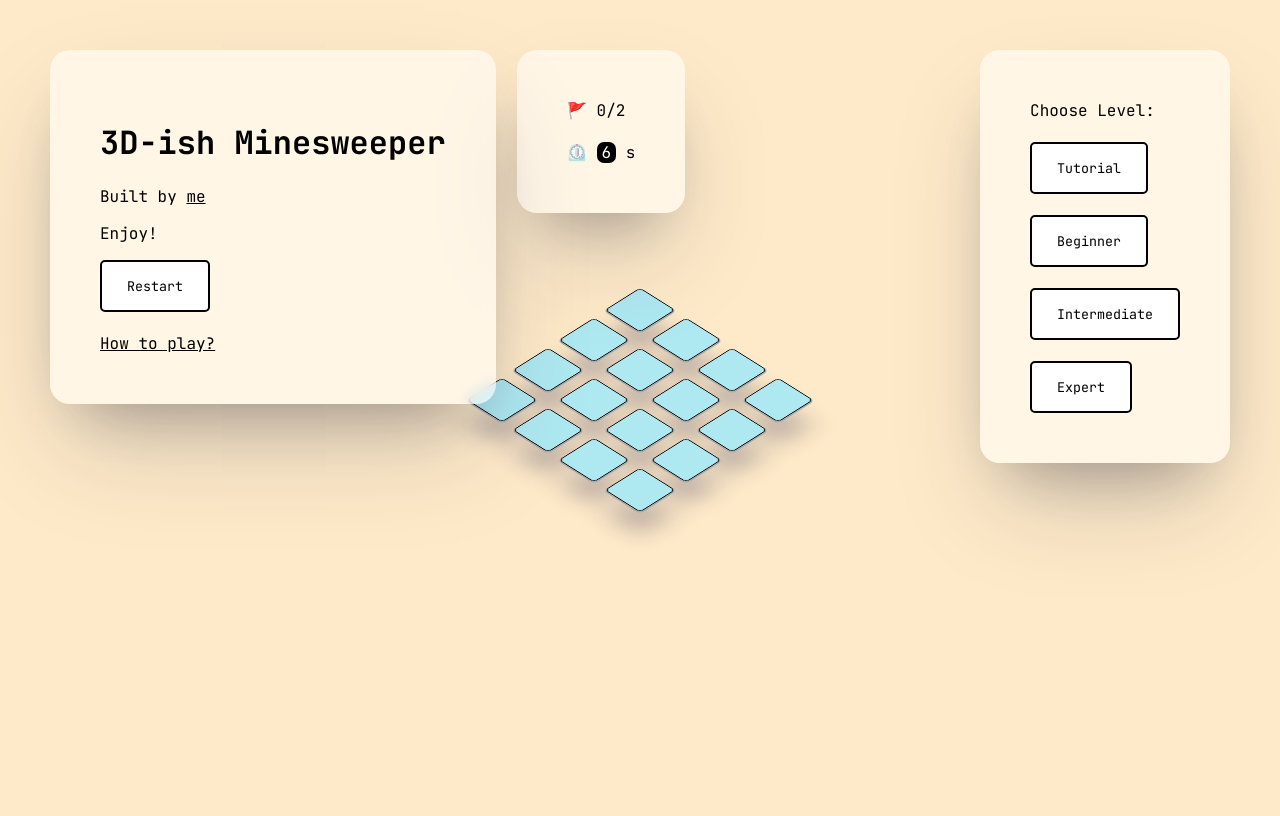
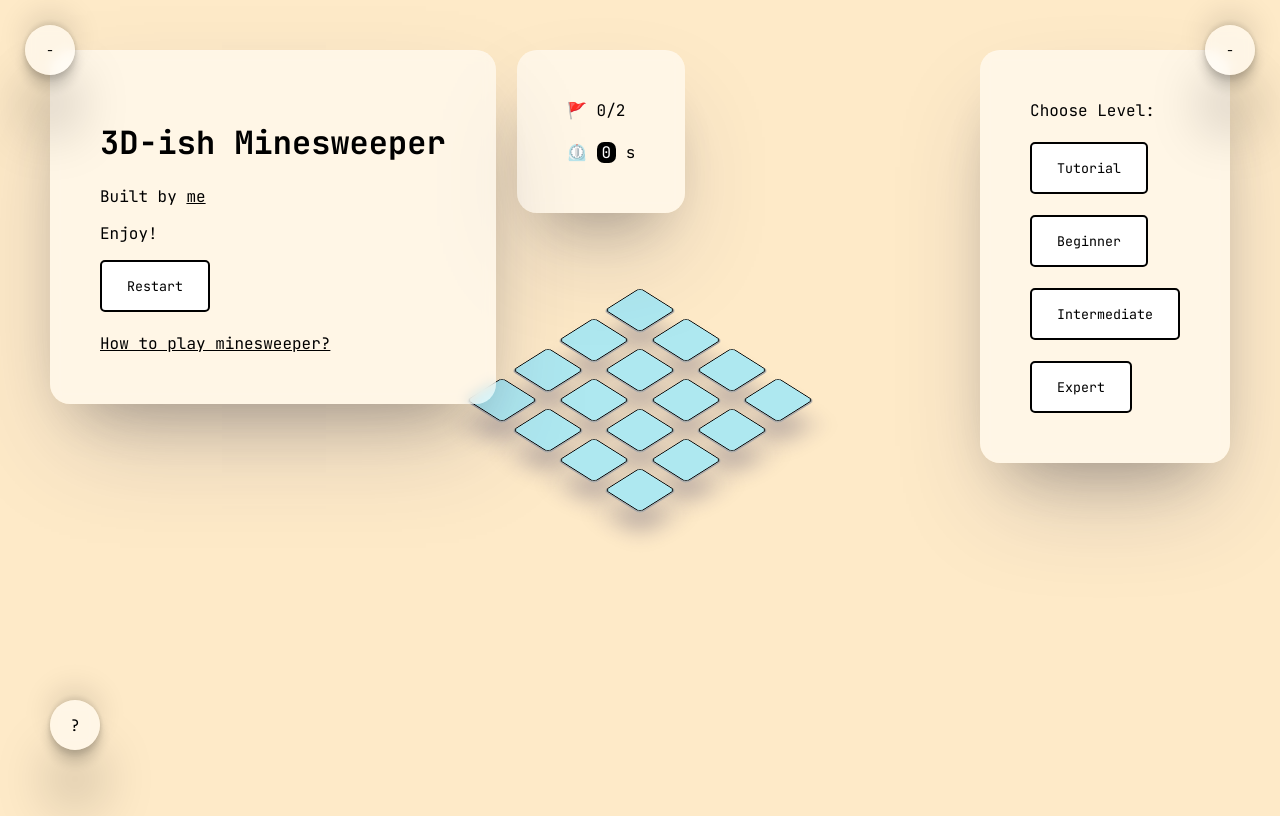
Before and after one commit to taozi8887/3dminesweeper, a Flask app: page / in a window 1280 px wide. Run offline with Flask 3, Linux system fonts and the light colour scheme.

Commit message:
bug fixing and ui changes

```diff
--- a/main.py
+++ b/main.py
@@ -125,6 +125,9 @@ def handle_click():
                     revealed.append((r, c))
             session['game_data']['gameover'] = True
             session['game_data']['revealed'] = revealed
+            level = session['game_data']['level']
+            initialize_game(level)
+
             return jsonify(success=False, gameover=True, revealed=revealed, game_board=game_board)
     else:
         if (row, col) not in revealed:
@@ -165,7 +168,10 @@ def handle_flag():
             for c in range(game_data['width']):
                 game_data['revealed'].append((r, c))
         session['game_data']['revealed'] = game_data['revealed']
-        return jsonify(success=True, win=True, revealed=game_data['revealed'], game_board=game_data['game_board'], nm=totalflags, flags=flags)
+        trev, tb = game_data['revealed'], game_data['game_board']
+        level = session['game_data']['level']
+        initialize_game(level)
+        return jsonify(success=True, win=True, revealed=trev, game_board=tb, nm=totalflags, flags=flags)
 
     return jsonify(success=True, state=state, nm=totalflags, flags=flags)
 
@@ -203,7 +209,10 @@ def gethtml(li, revealed):
             elif item in flagged:
                 html += f'        <div class="surface flagged" data-row="{row}" data-col="{col}"><span class="surfacetext"></span></div>\n'
             elif item in revealed:
-                a = 'g' if lst[item] == 1 else 'y' if lst[item] == 2 else 'r' if lst[item] > 2 else ''
+                if lst[item] == 'M':
+                    a = 'mine'
+                else:
+                    a = 'g' if lst[item] == 1 else 'y' if lst[item] == 2 else 'r' if lst[item] > 2 else ''
                 if lst[item] == 0:
                     html += f'        <div class="surface empty revealed" data-row="{row}" data-col="{col}"><span class="surfacetext"></span></div>\n'
                 else:
--- a/static/styles/index.css
+++ b/static/styles/index.css
@@ -91,8 +91,8 @@ body::-webkit-scrollbar {
 	position: fixed;
 	width: 100vw;
 	height: 1000vh;
-	background: rgb(161, 161, 161, 0.5);
-	z-index: 999;
+	background: rgb(161, 161, 161, 0.2);
+	z-index: 4;
 	align-content: center;
 	display: none;
 }
@@ -110,7 +110,7 @@ body::-webkit-scrollbar {
 	box-shadow: rgba(50, 50, 93, 0.25) 0px 50px 100px -20px, rgba(0, 0, 0, 0.3) 0px 30px 60px -30px;
 	backdrop-filter: blur(6px);
 	background: rgba(255, 255, 255, 0.55);
-	z-index: 999999999999;
+	z-index: 6;
 }
 
 button {
@@ -149,6 +149,7 @@ button:hover {
 	font-optical-sizing: auto;
 	font-style: normal;
 	z-index: 2;
+	display: none;
 
 	position: absolute;
 	top: 50px;
@@ -180,6 +181,7 @@ a {
 	font-family: "JetBrains Mono", serif;
 	font-optical-sizing: auto;
 	font-style: normal;
+	display: none;
 	z-index: 2;
 
 	position: absolute;
@@ -222,3 +224,100 @@ a {
 	border-radius: 7px;
 	color: white;
 }
+
+.helppopup {
+	font-family: "JetBrains Mono", serif;
+	font-optical-sizing: auto;
+	font-style: normal;
+	z-index: 2;
+	color: black;
+	width: 50px;
+	height: 50px;
+	border-radius: 99999px;
+	position: absolute;
+	bottom: 50px;
+	left: 50px;
+	align-items: center;
+	text-align: center;
+	justify-content: center;
+	backdrop-filter: blur(6px);
+	background: rgba(255, 255, 255, 0.55);
+	transition: all 0.2s ease-in-out;
+	cursor: pointer;
+	box-shadow: rgba(0, 0, 0, 0.25) 0px 54px 55px, rgba(0, 0, 0, 0.12) 0px -12px 30px, rgba(0, 0, 0, 0.12) 0px 4px 6px, rgba(0, 0, 0, 0.17) 0px 12px 13px, rgba(0, 0, 0, 0.09) 0px -3px 5px;
+}
+
+.helppopup:hover {
+	background: #6b5f49;
+	color: #feeac8;
+}
+
+.helppopup p {
+	position: absolute;
+	margin: 0;
+	left: 50%;
+	top: 50%;
+	text-align: center;
+	transform: translate(-50%, -50%);
+}
+
+.popup-overlay {
+	font-family: "JetBrains Mono", serif;
+	font-optical-sizing: auto;
+	font-style: normal;
+	z-index: 3;
+	color: black;
+
+	position: absolute;
+	top: 50%;
+	left: 50%;
+	transform: translate(-50%, -50%);
+	padding: 50px;
+	border-radius: 20px;
+	backdrop-filter: blur(6px);
+	background: rgba(255, 255, 255, .7);
+	box-shadow: rgba(255, 255, 255, 0.1) 0px 1px 1px 0px inset, rgba(50, 50, 93, 0.25) 0px 50px 100px -20px, rgba(0, 0, 0, 0.3) 0px 30px 60px -30px;
+}
+
+.minimize {
+	font-family: "JetBrains Mono", serif;
+	font-optical-sizing: auto;
+	font-style: normal;
+	z-index: 4;
+	border: none;
+	color: black;
+	width: 50px;
+	height: 50px;
+	border-radius: 99999px;
+	position: absolute;
+	top: 25px;
+	right: 25px;
+	align-items: center;
+	text-align: center;
+	justify-content: center;
+	backdrop-filter: blur(6px);
+	background: rgba(255, 255, 255, 0.55);
+	transition: all 0.2s ease-in-out;
+	cursor: pointer;
+	box-shadow: rgba(0, 0, 0, 0.25) 0px 54px 55px, rgba(0, 0, 0, 0.12) 0px -12px 30px, rgba(0, 0, 0, 0.12) 0px 4px 6px, rgba(0, 0, 0, 0.17) 0px 12px 13px, rgba(0, 0, 0, 0.09) 0px -3px 5px;
+}
+
+.minimize:hover {
+	background: #6b5f49;
+	color: #feeac8;
+}
+
+.minimize p {
+	position: absolute;
+	margin: 0;
+	left: 50%;
+	top: 50%;
+	text-align: center;
+	transform: translate(-50%, -50%);
+}
+
+#minimize-btn2 {
+	top: 25px;
+	left: 25px!important;
+	margin: 0!important;
+}
--- a/templates/index.html
+++ b/templates/index.html
@@ -15,36 +15,135 @@
         </style>
     </head>
     <body>
-      <div class="statsbox">
+      <div class="statsbox" id="statsbox">
         🚩 <span id="flags">{{flagged}}</span>/<span id="total">{{totalflags}}</span><br><br>
         ⏲️ <span id="time">0</span> s
       </div>
-      <div class="settingsbox">
+      <button id="minimize-btn" class="minimize" onclick="toggleSettings()"><p>-</p></button>
+      <button id="minimize-btn2" class="minimize" onclick="toggleSettings2()"><p>-</p></button>
+      <div class="settingsbox" id="settings-box">
         Choose Level: <br><br>
         <button id="tutorial-btn" onclick="setLevel(0)">Tutorial</button><br><br>
         <button id="beginner-btn" onclick="setLevel(1)">Beginner</button><br><br>
         <button id="intermediate-btn" onclick="setLevel(2)">Intermediate</button><br><br>
         <button id="expert-btn" onclick="setLevel(3)">Expert</button>
       </div>
-        <div class="titlebox">
-            <h1>3D-ish Minesweeper</h1>
-            <p>Built by <a href="github.com/EdwardLuoJihan" target="_blank">me</a></p>
-            <p>Enjoy!</p>
-            <button onclick="resetGame(); location.reload(); resetTimer(); startTimer();">Restart</button><br><br>
-            <a href="https://minesweepergame.com/strategy/how-to-play-minesweeper.php" target="_blank">How to play?</a>
-        </div>
-        </div>
+      <div class="helppopup" id="helppopup">
+        <p>?</p>
+    </div>
+    <!-- Hidden popup with game tips -->
+    <div class="popup-overlay" id="popup-overlay" style="display: none;">
+      <div class="popup-content">
+          <h2>Tips!</h2>
+          <ul>
+              <li>Drag your mouse around the screen to move the camera.</li>
+              <li>Right-click on a cell to flag it.</li>
+              <li>Left-click on a cell to reveal it.</li>
+              <li>Flag all the mines to win the game.</li>
+              <br>
+              <li>The timer starts when you either flag or click a cell.</li>
+              <li>Reloading the page will pause the timer until you make the next move.</li>
+          </ul>
+          <button id="closePopup">Close</button>
+      </div>
+    </div>
+      <div class="titlebox" id="title-box">
+          <h1>3D-ish Minesweeper</h1>
+          <p>Built by <a href="https://github.com/EdwardLuoJihan" target="_blank">me</a></p>
+          <p>Enjoy!</p>
+          <button onclick="resetGame(); location.reload(); resetTimer();">Restart</button><br><br>
+          <a href="https://minesweepergame.com/strategy/how-to-play-minesweeper.php" target="_blank">How to play minesweeper?</a>
+      </div>
         <div class="overlay" id="overlay">
             <div class="box">
                 <h1 id='msg'>You Lost!</h1>
                 <p id="timetaken"></p>
-                <button onclick="resetGame(); location.reload(); resetTimer(); startTimer();">Play Again</button>
+                <button onclick="resetGame(); location.reload(); resetTimer();">Play Again</button>
             </div>
         </div>
         <div class="grid" id="grid">
             {{html | safe}}
         </div>
         <script>
+          // Function to toggle settings box
+function toggleSettings() {
+    const settingsBox = document.getElementById("settings-box");
+    const settingsContent = document.getElementById("settings-box");
+    const minimizeBtn = document.getElementById("minimize-btn");
+
+    if (settingsContent.style.display === "none") {
+        settingsContent.style.display = "block";
+        minimizeBtn.style.display = "block!important";
+        minimizeBtn.innerHTML = "<p>-</p>";
+        localStorage.setItem("settingsMinimized", "false"); // Store in local storage
+    } else {
+        settingsContent.style.display = "none";
+        minimizeBtn.innerHTML = "<p>+</p>";
+        localStorage.setItem("settingsMinimized", "true"); // Store in local storage
+    }
+}
+function toggleSettings2() {
+    const t = document.getElementById("title-box");
+    const minimizeBtn2 = document.getElementById("minimize-btn2");
+    const stats = document.getElementById("statsbox");
+
+    if (t.style.display === "none") {
+        t.style.display = "block";
+        minimizeBtn2.style.display = "block!important";
+        minimizeBtn2.innerHTML = "<p>-</p>";
+        stats.style.left = '517px';
+        localStorage.setItem("settingsMinimized2", "false"); // Store in local storage
+    } else {
+        t.style.display = "none";
+        minimizeBtn2.innerHTML = "<p>+</p>";
+        stats.style.left = '50px';
+        localStorage.setItem("settingsMinimized2", "true"); // Store in local storage
+    }
+}
+
+// On page load, check if settings were minimized or not
+document.addEventListener("DOMContentLoaded", function() {
+    const settingsMinimized = localStorage.getItem("settingsMinimized");
+    const settingsContent = document.getElementById("settings-box");
+    const minimizeBtn = document.getElementById("minimize-btn");
+    const t = localStorage.getItem("settingsMinimized2");
+    const t1 = document.getElementById("title-box");
+    const t2 = document.getElementById("minimize-btn2");
+    const stats = document.getElementById("statsbox");
+
+    if (settingsMinimized === "true") {
+        settingsContent.style.display = "none";
+        minimizeBtn.innerHTML = "<p>+</p>";
+    } else {
+        settingsContent.style.display = "block";
+        minimizeBtn.innerHTML = "<p>-</p>";
+    }
+
+    if (t === "true") {
+        t1.style.display = "none";
+        t2.innerHTML = "<p>+</p>";
+        stats.style.left = '50px';
+    } else {
+        t1.style.display = "block";
+        stats.style.left = '517px';
+        t2.innerHTML = "<p>-</p>";
+    }
+});
+// Toggle the help popup
+document.getElementById("helppopup").addEventListener("click", function () {
+    const popupOverlay = document.getElementById("popup-overlay");
+    if (popupOverlay.style.display === "none" || popupOverlay.style.display === "") {
+        popupOverlay.style.display = "flex"; // Show popup
+    } else {
+        popupOverlay.style.display = "none"; // Hide popup
+    }
+});
+
+// Close the help popup when the close button is clicked
+document.getElementById("closePopup").addEventListener("click", function () {
+    document.getElementById("popup-overlay").style.display = "none";
+});
+
           let timer; // Variable to store the timer
 let elapsedTime = parseInt(localStorage.getItem('elapsedTime')) || 0; // Track elapsed time in seconds, default to 0 if not set
 let timerRunning = false; // Flag to track if the timer is running
@@ -70,7 +169,6 @@ function stopTimer() {
 // Load elapsed time from localStorage on page load
 document.addEventListener("DOMContentLoaded", () => {
     document.getElementById("time").textContent = elapsedTime; // Display stored time
-    startTimer(); // Start the timer
 });
 
 // Call this function to reset the timer when starting a new game
@@ -94,7 +192,7 @@ function resetTimer() {
         .then(data => {
             if (data.success) {
               resetTimer();
-              startTimer();
+
                 document.getElementById("grid").innerHTML = data.html;
                 document.getElementById('flags').innerText = data.flags;
                 document.getElementById('total').innerText = data.nm;
@@ -102,6 +200,7 @@ function resetTimer() {
                 // Attach click event listener to each .surface element
                 document.querySelectorAll('.surface').forEach(function(surface) {
                     surface.addEventListener('click', function() {
+                      startTimer();
                       if (!isDragging) {
                         // Get the cell coordinates (you'll need to encode the coordinates in the div attributes)
                         const row = surface.getAttribute('data-row');
@@ -157,7 +256,9 @@ function resetTimer() {
                                if (data.gameover) {
                                  document.getElementById('overlay').style.display = 'block';
                                  document.getElementById('msg').innerText = 'You Lost!';
+                                 stopTimer()
                                  const gameBoard = data.game_board;
+                                 console.log(gameBoard)
 
                                   // Update the board based on revealed cells
                                   data.revealed.forEach(cell => {
@@ -185,7 +286,7 @@ function resetTimer() {
                                         }
                                       }
                                   });
-                                 resetGame()
+
                                }
                              }
                          })
@@ -198,6 +299,7 @@ function resetTimer() {
                 });
                 document.querySelectorAll('.surface').forEach(function(surface) {
                 surface.addEventListener('contextmenu', function(event) {
+                  startTimer();
                   if (!isDragging) {
                     const row = surface.getAttribute('data-row');
                     const col = surface.getAttribute('data-col');
@@ -231,6 +333,9 @@ function resetTimer() {
                           if (data.win) {
                             document.getElementById('overlay').style.display = 'block';
                             document.getElementById('msg').innerText = 'You Won!';
+                            stopTimer();
+                            document.getElementById('timetaken').innerHTML = `Time Taken: <span id='t'>${elapsedTime}</span> s <br><br>`;
+                            resetTimer();
                            const gameBoard = data.game_board;
 
                            // Update the board based on revealed cells
@@ -258,7 +363,6 @@ function resetTimer() {
                                  }
                                }
                            });
-                            resetGame()
                           }
 
                         } else {
@@ -287,7 +391,6 @@ function resetTimer() {
     }
 
 document.addEventListener('DOMContentLoaded', () => {
-  startTimer();
     const surfaces = document.querySelectorAll('.surface');
 
     surfaces.forEach((surface, index) => {
@@ -484,6 +587,7 @@ document.addEventListener('DOMContentLoaded', () => {
             });
             document.querySelectorAll('.surface').forEach(function(surface) {
                 surface.addEventListener('contextmenu', function(event) {
+                  startTimer();
 
                   if (!isDragging) {
                     const row = surface.getAttribute('data-row');
@@ -520,6 +624,7 @@ document.addEventListener('DOMContentLoaded', () => {
                             document.getElementById('msg').innerText = 'You Won!';
                             stopTimer();
                             document.getElementById('timetaken').innerHTML = `Time Taken: <span id='t'>${elapsedTime}</span> s <br><br>`;
+                            resetTimer();
                            const gameBoard = data.game_board;
 
                            // Update the board based on revealed cells
@@ -547,7 +652,6 @@ document.addEventListener('DOMContentLoaded', () => {
                                  }
                                }
                            });
-                            resetGame()
                           }
 
                         } else {
@@ -567,6 +671,7 @@ document.addEventListener('DOMContentLoaded', () => {
                 // Attach click event listener to each .surface element
                 surfaces.forEach(function(surface) {
                     surface.addEventListener('click', function() {
+                      startTimer();
                       if (!isDragging) {
                         // Get the cell coordinates (you'll need to encode the coordinates in the div attributes)
                         const row = surface.getAttribute('data-row');
@@ -622,7 +727,9 @@ document.addEventListener('DOMContentLoaded', () => {
                                if (data.gameover) {
                                  document.getElementById('overlay').style.display = 'block';
                                  document.getElementById('msg').innerText = 'You Lost!';
+                                 stopTimer()
                                  const gameBoard = data.game_board;
+                                 console.log(gameBoard)
 
                                   // Update the board based on revealed cells
                                   data.revealed.forEach(cell => {
@@ -637,7 +744,6 @@ document.addEventListener('DOMContentLoaded', () => {
                                         } else {
                                           if(cellValue == "M") {
                                              revealedCell.classList.add('mine');
-                                            revealedCell.innerHTML = `<span class="surfacetext">${cellValue}</span>`;
                                            } else {
                                             if(cellValue == 1) {
                                             revealedCell.classList.add('g');
@@ -645,12 +751,12 @@ document.addEventListener('DOMContentLoaded', () => {
                                             revealedCell.classList.add('y');
                                           }  if(cellValue > 2) {
                                             revealedCell.classList.add('r');
-                                          }
-                                            revealedCell.innerHTML = `<span class="surfacetext">${cellValue}</span>`;}
+                                          }}
+                                          console.log(revealedCell)
+                                            revealedCell.innerHTML = `<span class="surfacetext">${cellValue}</span>`;
                                         }
                                       }
                                   });
-                                 resetGame()
                                }
                              }
                          })
@@ -673,8 +779,7 @@ document.addEventListener('DOMContentLoaded', () => {
                 .then(data => {
                     if (data.success) {
                         // Update the HTML with the new game state
-                        document.querySelector('.game-board').innerHTML = data.html;
-                        document.getElementById('game-message').innerText = ""; // Clear any game messages
+                        document.querySelector('.grid').innerHTML = data.html;
                     } else {
                         console.error('Error resetting the game:', data.message);
                     }
```
Also changed, not shown: 1 other file.
